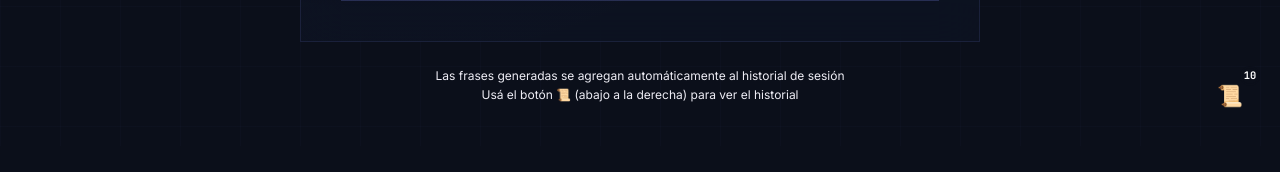
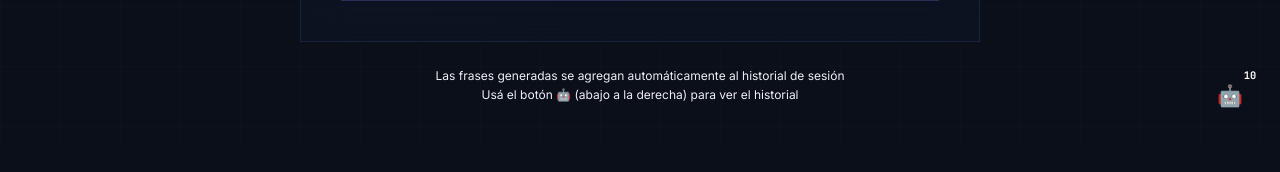
Before and after one commit to adesposito5/PassFrases-proyect, a React (Vite) app: page /batch in a window 1280 px wide. Shown: the part 654-826 px from the top of the page. Built offline with nearby package versions, Linux system fonts and the light colour scheme.

Commit message:
fix(history): replace scroll emoji with robot emoji for consistency

```diff
--- a/src/features/batch/components/HistoryPanel.tsx
+++ b/src/features/batch/components/HistoryPanel.tsx
@@ -71,7 +71,7 @@ export default function HistoryPanel() {
 					e.currentTarget.style.boxShadow = "";
 				}}
 			>
-				{view === "favorites" ? "⭐" : "📜"}
+				{view === "favorites" ? "⭐" : "🤖"}
 				{sessionHistory.length > 0 && view === "history" && (
 					<span
 						style={{
@@ -164,7 +164,7 @@ export default function HistoryPanel() {
 						>
 							{view === "favorites"
 								? "⭐ Favoritos"
-								: "📜 Historial de sesión"}
+								: "🤖 Historial de sesión"}
 							<span
 								style={{
 									fontSize: "0.7rem",
@@ -196,7 +196,7 @@ export default function HistoryPanel() {
 									border: "1px solid var(--color-border)",
 								}}
 							>
-								{view === "favorites" ? "📜 Historial" : "⭐ Favoritos"}
+								{view === "favorites" ? "🤖 Historial" : "⭐ Favoritos"}
 							</button>
 							{view === "history" && sessionHistory.length > 0 && (
 								<button
--- a/src/features/batch/pages/BatchPage.tsx
+++ b/src/features/batch/pages/BatchPage.tsx
@@ -110,7 +110,7 @@ export default function BatchPage() {
 						Las frases generadas se agregan automáticamente al historial de
 						sesión
 					</p>
-					<p>Usá el botón 📜 (abajo a la derecha) para ver el historial</p>
+					<p>Usá el botón 🤖 (abajo a la derecha) para ver el historial</p>
 				</div>
 			</div>
 		</div>
```
